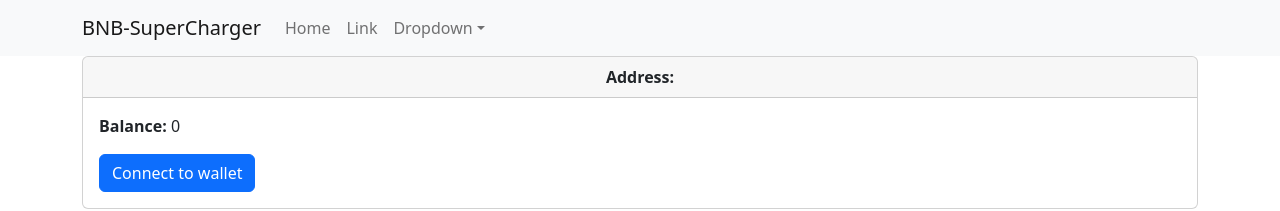
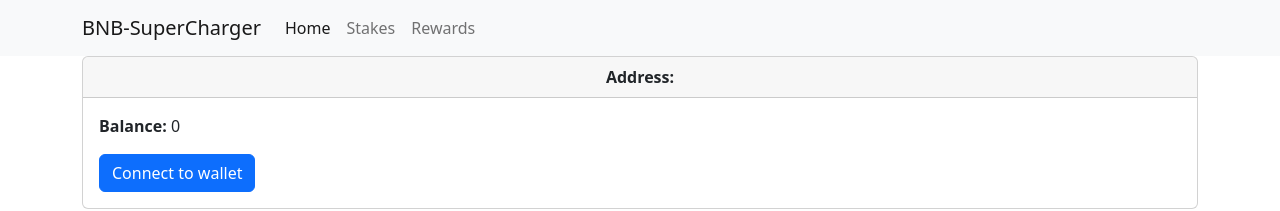
Before and after one commit to warrenseah/reactjs-vault-client, a React (Create React App) app: page / in a window 1280 px wide. Shown: the top 211 px of the page. Built offline with nearby package versions, Linux system fonts and the light colour scheme.

Commit message:
Update Navigation.js
Rewrite Nav.Link to LinkContainer

```diff
--- a/src/components/ui/Navigation.js
+++ b/src/components/ui/Navigation.js
@@ -1,7 +1,8 @@
 import Container from 'react-bootstrap/Container';
 import Nav from 'react-bootstrap/Nav';
 import Navbar from 'react-bootstrap/Navbar';
-import NavDropdown from 'react-bootstrap/NavDropdown';
+import { LinkContainer } from 'react-router-bootstrap';
+
 
 function Navigation() {
   return (
@@ -11,19 +12,9 @@ function Navigation() {
         <Navbar.Toggle aria-controls="basic-navbar-nav" />
         <Navbar.Collapse id="basic-navbar-nav">
           <Nav className="me-auto">
-            <Nav.Link href="#home">Home</Nav.Link>
-            <Nav.Link href="#link">Link</Nav.Link>
-            <NavDropdown title="Dropdown" id="basic-nav-dropdown">
-              <NavDropdown.Item href="#action/3.1">Action</NavDropdown.Item>
-              <NavDropdown.Item href="#action/3.2">
-                Another action
-              </NavDropdown.Item>
-              <NavDropdown.Item href="#action/3.3">Something</NavDropdown.Item>
-              <NavDropdown.Divider />
-              <NavDropdown.Item href="#action/3.4">
-                Separated link
-              </NavDropdown.Item>
-            </NavDropdown>
+            <LinkContainer to="/"><Nav.Link>Home</Nav.Link></LinkContainer>
+            <LinkContainer to="/stakes"><Nav.Link>Stakes</Nav.Link></LinkContainer>
+            <LinkContainer to="/rewards"><Nav.Link>Rewards</Nav.Link></LinkContainer>
           </Nav>
         </Navbar.Collapse>
       </Container>
```
